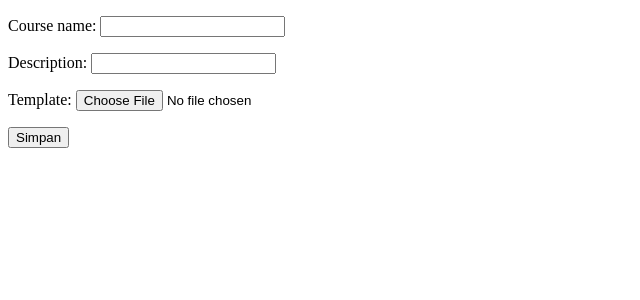
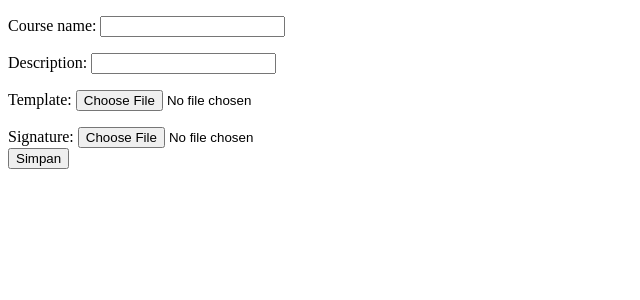
Before and after one commit to AbuHarrisM09/E-Certificate, a Django app: page /course/new/ in a window 1280 px wide. Shown: the top 300 px of the page, without its empty margins (0-640 px from the left). Run offline with Django 4.2, Linux system fonts and the light colour scheme; parts of the project's set-up code (start-up, migrations or seed data) failed here and were passed over.

Commit message:
Open CV V.4 & Course

```diff
--- a/course/views.py
+++ b/course/views.py
@@ -1,6 +1,10 @@
-from django.shortcuts import get_object_or_404, render, HttpResponseRedirect
+from django.shortcuts import get_object_or_404, render, HttpResponseRedirect, redirect
 from django.urls import reverse
+import cv2
+import numpy as np
+import cvzone
 
+from django.conf import settings
 from .models import course
 from .forms import courseList
 
@@ -16,10 +20,31 @@ def create(request):
     if request.method == 'POST':
         form = courseList(request.POST, request.FILES)
         if form.is_valid():
-            form.save()
-            return HttpResponseRedirect('../')
-    return render(request, 'create_course.html', {'form': courseList()})
+            course = form.save(commit=False)
+            course.save()
 
+            # Mengambil path gambar template
+            image_path = settings.MEDIA_ROOT + '/' + str(course.template)
+
+            # Menambahkan tanda tangan ke gambar template
+            signature = request.FILES['signature']
+            signature_path = settings.MEDIA_ROOT + '/signature/' + signature.name
+            with open(signature_path, 'wb+') as destination:
+                for chunk in signature.chunks():
+                    destination.write(chunk)
+            add_signature_to_image(image_path, signature_path)
+
+
+
+            return redirect('../', course.id)
+    else:
+        form = courseList()
+
+    context = {
+        'form': form,
+    }
+
+    return render(request, 'create_course.html', context)
 
 def detail(request, id):
     context = {
@@ -50,3 +75,27 @@ def delete(request, id):
         obj.delete()
         return HttpResponseRedirect('../../')
     return render(request, 'delete_course.html', context)
+
+def add_signature_to_image(image_path, signature_path):
+    # Load gambar menggunakan OpenCV
+    img = cv2.imread(image_path)
+
+    # Load tanda tangan menggunakan OpenCV
+    signature = cv2.imread(signature_path, cv2.IMREAD_UNCHANGED)
+
+    # Resize tanda tangan sesuai ukuran template
+    resized_signature = cv2.resize(signature, (0, 0), None, 3, 3)
+
+    # Pastikan ukuran gambar sama
+    if resized_signature.shape[0] != img.shape[0] or resized_signature.shape[1] != img.shape[1]:
+        resized_signature = cv2.resize(resized_signature, (img.shape[1], img.shape[0]))
+
+    # Overlay gambar tanda tangan ke gambar template
+    alpha_s = resized_signature[:, :, 3] / 255.0 if resized_signature.shape[2] == 4 else resized_signature[:, :, 0]
+
+    alpha_l = 1.0 - alpha_s
+    for c in range(0, 3):
+        img[:, :, c] = (alpha_s * resized_signature[:, :, c] + alpha_l * img[:, :, c])
+
+    # Simpan gambar yang sudah diedit
+    cv2.imwrite(image_path, img)
--- a/templates/create_course.html
+++ b/templates/create_course.html
@@ -10,6 +10,10 @@
     <form method="post" enctype="multipart/form-data">
         {% csrf_token %}
         {{ form.as_p }}
+        <div class="form-group">
+            <label for="signature">Signature:</label>
+            <input type="file" name="signature" class="form-control" required>
+        </div>
         <input type="submit" value="Simpan">
     </form>
 </body>
```
